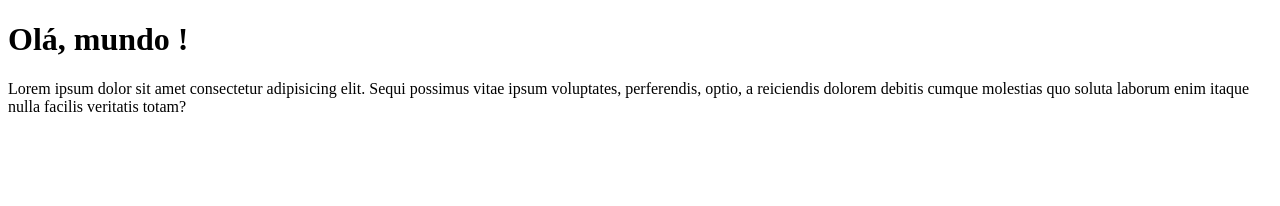
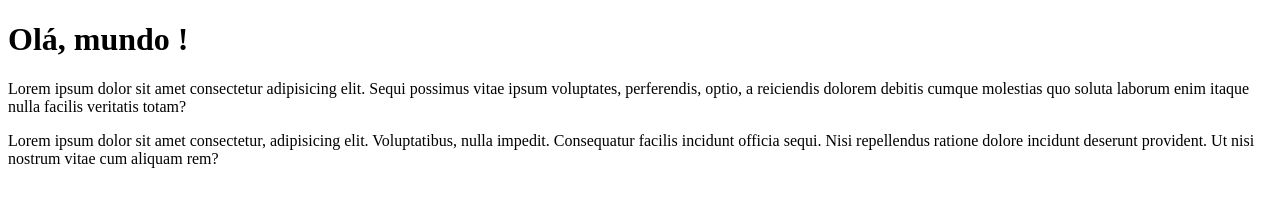
Before and after one commit to Willianmetrics/1st, a plain HTML site: page pasta1/index.html in a window 1280 px wide. Drawn offline with Linux system fonts and the light colour scheme.

Commit message:
adicionei paragrafo

```diff
--- a/pasta1/index.html
+++ b/pasta1/index.html
@@ -9,6 +9,7 @@
 <body>
     <h1>Olá, mundo !</h1>
     <p>Lorem ipsum dolor sit amet consectetur adipisicing elit. Sequi possimus vitae ipsum voluptates, perferendis, optio, a reiciendis dolorem debitis cumque molestias quo soluta laborum enim itaque nulla facilis veritatis totam?</p>
+    <p>Lorem ipsum dolor sit amet consectetur, adipisicing elit. Voluptatibus, nulla impedit. Consequatur facilis incidunt officia sequi. Nisi repellendus ratione dolore incidunt deserunt provident. Ut nisi nostrum vitae cum aliquam rem?</p>
 
 </body>
 </html>
```
